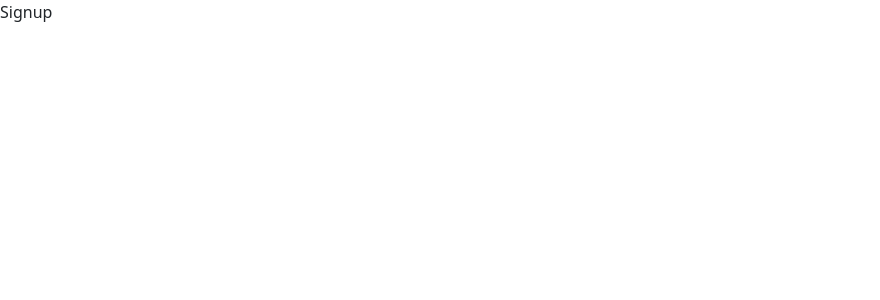
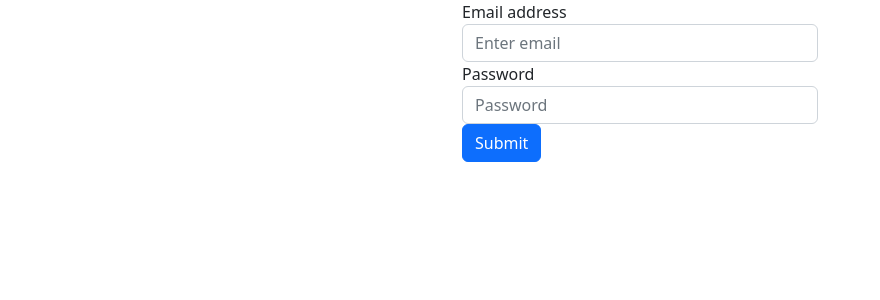
Before and after one commit to hemanthsaik/JuniorDevHub, a React (Create React App) app: page /signup in a window 1280 px wide. Shown: the top 300 px of the page, without its empty margins (0-880 px from the left). Built offline with nearby package versions, Linux system fonts and the light colour scheme.

Commit message:
added signup functions

```diff
--- a/src/components/Home.js
+++ b/src/components/Home.js
@@ -5,7 +5,7 @@ import { Link } from 'react-router-dom';
 const Home = () => {
     return (
         <div>
-            <Navbar className="navbar bg-gray">
+            <Navbar className="navbar bg-light">
                 <div className="container-fluid  p-2">
                     <Link className="navbar-brand mb-0 h1" href="/">Navbar</Link>
                 </div>
--- a/src/components/SignupPage.js
+++ b/src/components/SignupPage.js
@@ -1,9 +1,88 @@
-import React from 'react'
+import React, { useState } from 'react'
+import { useNavigate } from 'react-router-dom';
+
 
 const Signup = () => {
+    const [password, setPassword] = useState("");
+    const [email, setEmail] = useState("");
+    const [passwordError, setpasswordError] = useState("");
+    const [emailError, setemailError] = useState("");
+    const navigate = useNavigate();
+
+    const handleValidation = (event) => {
+        let formIsValid = true;
+
+        if (!email.match(/^\w+@[a-zA-Z_]+?\.[a-zA-Z]{2,3}$/)) {
+            formIsValid = false;
+            setemailError("Email Not Valid");
+            return false;
+        } else {
+            setemailError("");
+            formIsValid = true;
+        }
+
+        if (!password.match(/^[a-zA-Z]{8,22}$/)) {
+            formIsValid = false;
+            setpasswordError(
+                "Only Letters and length must best min 8 Chracters and Max 22 Chracters"
+            );
+            return false;
+        } else {
+            setpasswordError("");
+            formIsValid = true;
+        }
+        navigate("/login")
+        return formIsValid;
+    };
+
+    const loginSubmit = (e) => {
+        e.preventDefault();
+        handleValidation();
+    };
+
     return (
-        <div>Signup</div>
-    )
+
+        <div className="container">
+            <div className="row d-flex justify-content-center">
+                <div className="col-md-4">
+                    <form id="loginform" onSubmit={loginSubmit}>
+                        <div className="form-group">
+                            <label>Email address</label>
+                            <input
+                                type="email"
+                                className="form-control"
+                                id="EmailInput"
+                                name="EmailInput"
+                                aria-describedby="emailHelp"
+                                placeholder="Enter email"
+                                onChange={(event) => setEmail(event.target.value)}
+                            />
+                            <small id="emailHelp" className="text-danger form-text">
+                                {emailError}
+                            </small>
+                        </div>
+                        <div className="form-group">
+                            <label>Password</label>
+                            <input
+                                type="password"
+                                className="form-control"
+                                id="exampleInputPassword1"
+                                placeholder="Password"
+                                onChange={(event) => setPassword(event.target.value)}
+                            />
+                            <small id="passworderror" className="text-danger form-text">
+                                {passwordError}
+                            </small>
+                        </div>
+                        <button type="submit" className="btn btn-primary">
+                            Submit
+                        </button>
+
+                    </form>
+                </div>
+            </div>
+        </div>
+    );
 }
 
 export default Signup;
--- a/src/index.css
+++ b/src/index.css
@@ -1,7 +1,6 @@
-body {
+.index {
   margin: 0px;
+  background-color: rgb(220, 220, 220);
+  font-family: sans-serif;
+  text-align: center;
 }
-
-.bg-gray {
-  background-color: rgb(220, 220, 220);
-}
```
